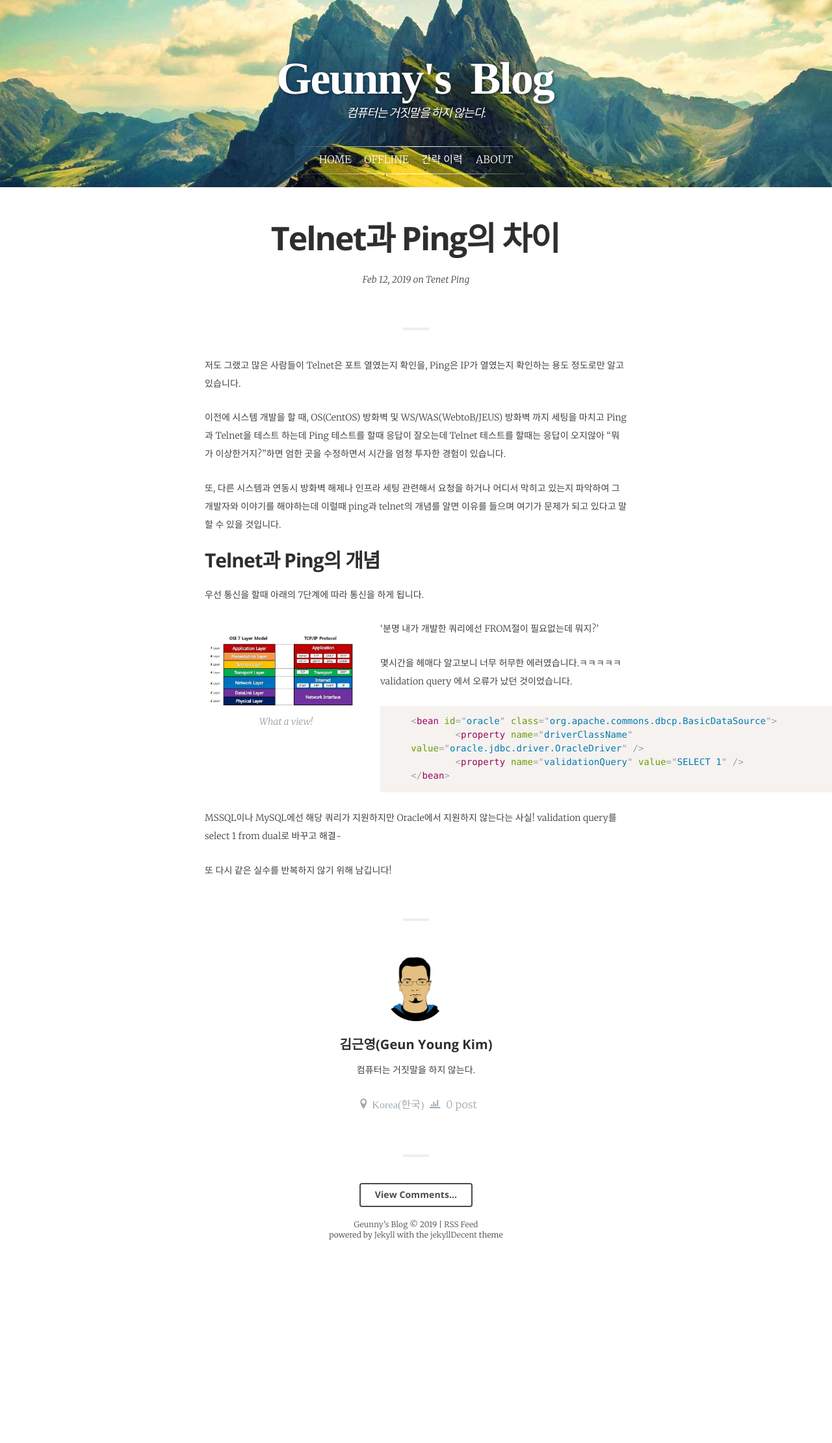
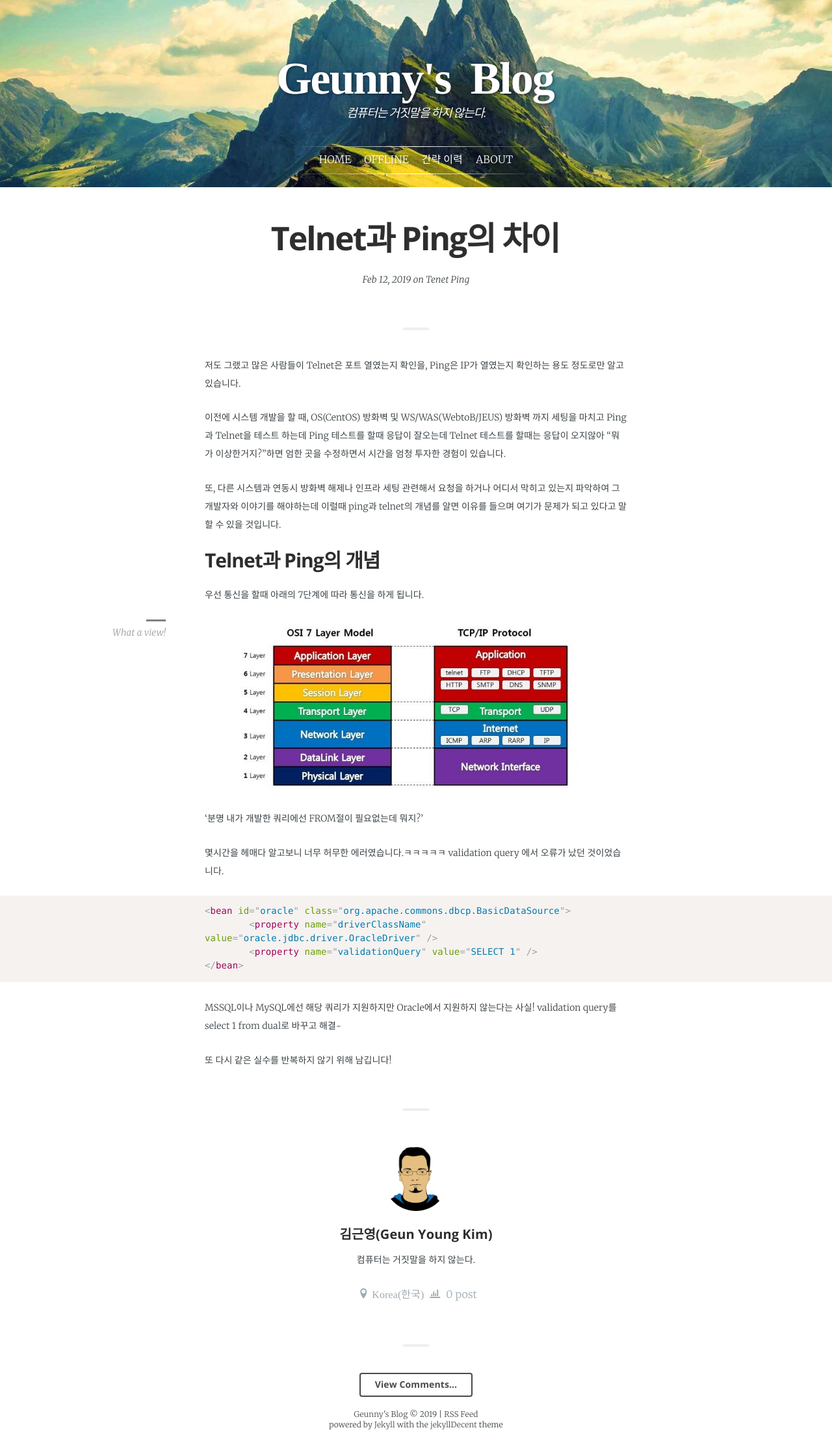
Before and after one commit to jwillmer/jekyllDecent, a Jekyll site: the page built from _posts/2019-02-12-telnet-ping-difference.md, in a window 1280 px wide. Shown: the whole page at 65% size. Built offline with Jekyll 4.4.1, drawn with Linux system fonts in a browser that asks for light colours; some web fonts are replaced; before the commit the page ends 1929 px from its top, so only the background shows below that.

Commit message:
Update 2019-02-12-telnet-ping-difference.md

```diff
--- a/_posts/2019-02-12-telnet-ping-difference.md
+++ b/_posts/2019-02-12-telnet-ping-difference.md
@@ -32,7 +32,7 @@ Ping 테스트를 할때 응답이 잘오는데 Telnet 테스트를 할때는
 우선 통신을 할때 아래의 7단계에 따라 통신을 하게 됩니다.
 
 <aside>
-<figure class="left">
+<figure>
 <img src="{{ "/media/img/network/7layer.PNG" | absolute_url }}" />
 <figcaption>What a view!</figcaption>
 </figure>
```
